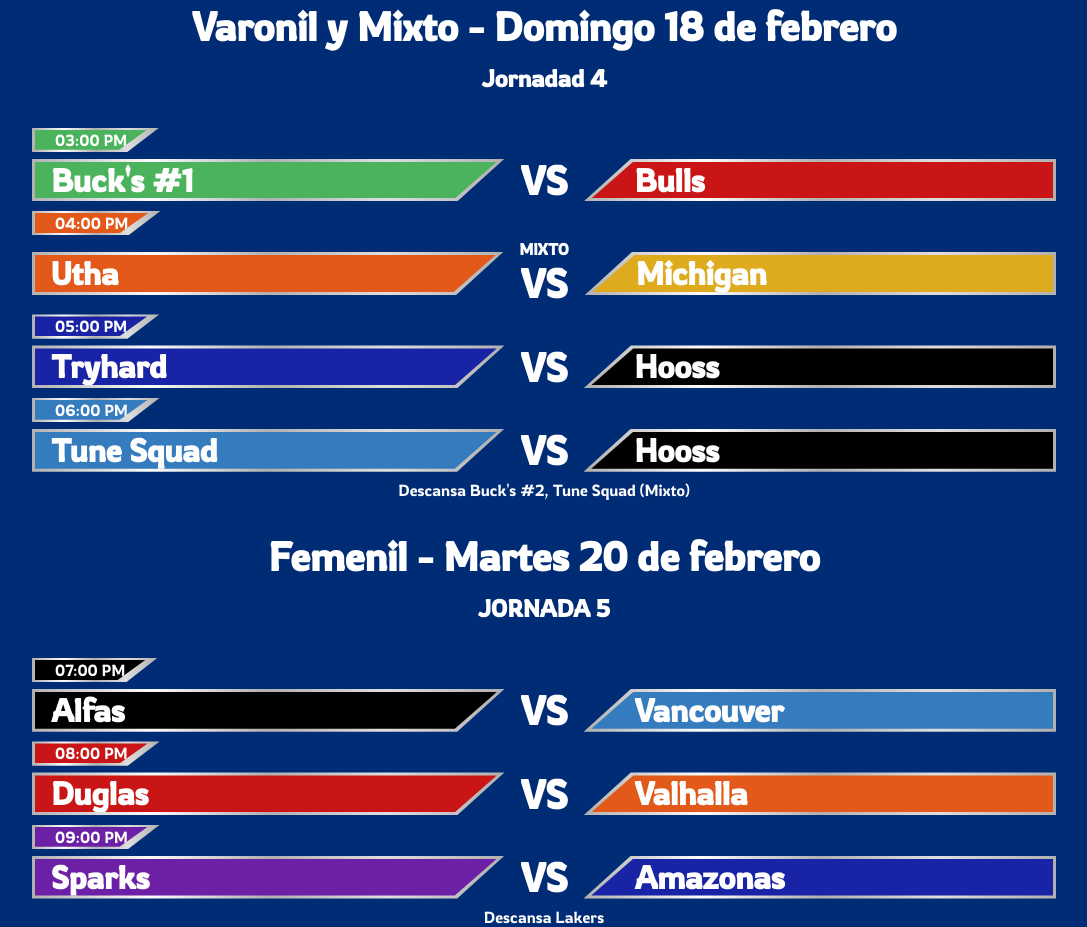
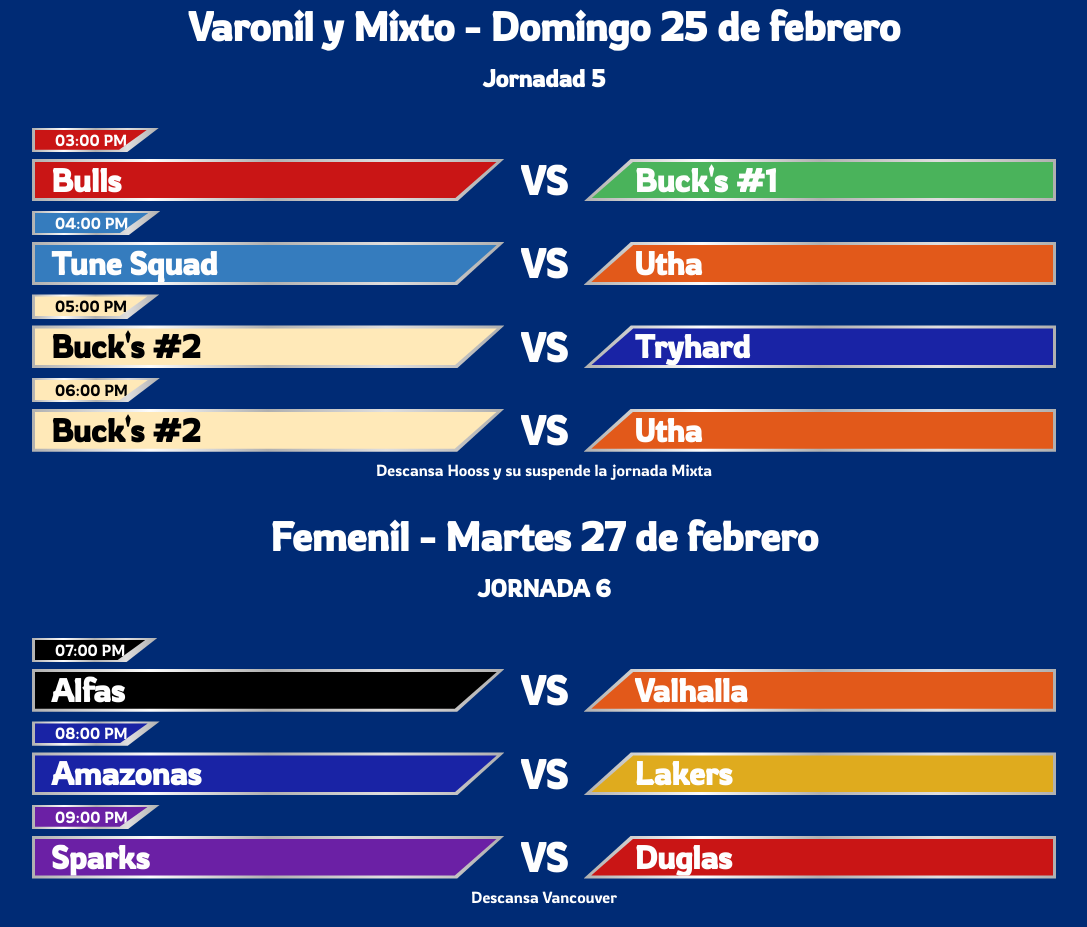
Before and after one commit to sebas-baltor/rol, a plain HTML site: page index.html in a window 1280 px wide. Shown: the part 295-1222 px from the top of the page, without its empty margins (96-1183 px from the left). Drawn offline with Linux system fonts and the light colour scheme.

Commit message:
semana del 22

```diff
--- a/index.html
+++ b/index.html
@@ -27,20 +27,34 @@
     <!-- VARONIL -->
     <div class="content__item">
       <h2 class="content__title">
-        Varonil y Mixto - Domingo 18 de febrero
+        Varonil y Mixto - Domingo 25 de febrero
         <br />
-        <span>Jornadad 4</span>
+        <span>Jornadad 5</span>
       </h2>
       <div class="content__rol">
 
+        <div class="rol__item">
+          <span class="rol__item-date">
+            <span class="bg-red color-white">03:00 PM </span>
+          </span>
+          <div class="rol__item-container">
+            <div class="rol__item-team">
+              <div class="bg-red color-white">Bulls</div>
+            </div>
+            <div class="rol__item-vs color-white">VS</div>
+            <span class="rol__item-team-l">
+              <div class="bg-green color-white">Buck's #1</div>
+            </span>
+          </div>
+        </div>
 
         <div class="rol__item">
           <span class="rol__item-date">
-            <span class="bg-green color-white"> 03:00 PM </span>
+            <span class="bg-cyan color-white"> 04:00 PM </span>
           </span>
           <div class="rol__item-container">
             <div class="rol__item-team">
-              <div class="bg-green color-white">Buck's #1</div>
+              <div class="bg-cyan color-white">Tune Squad</div>
 
             </div>
             <div class="rol__item-vs color-white">
@@ -48,61 +62,48 @@
               VS
             </div>
             <span class="rol__item-team-l">
-              <div class="bg-red color-white">Bulls</div>
+              <div class="bg-orange color-white">Utha</div>
             </span>
           </div>
         </div>
 
         <div class="rol__item">
           <span class="rol__item-date">
-            <span class="bg-orange color-white">04:00 PM</span>
+            <span class="bg-melon color-black">05:00 PM</span>
           </span>
           <div class="rol__item-container">
             <div class="rol__item-team">
-              <div class="bg-orange color-white">Utha</div>
+              <div class="bg-melon color-black">Buck's #2</div>
             </div>
             <div class="rol__item-vs color-white">
-              <span>MIXTO</span>
+              <!-- <span>MIXTO</span> -->
               VS
             </div>
             <span class="rol__item-team-l">
-              <div class="bg-yellow color-white">Michigan</div>
+              <div class="bg-blue color-white">Tryhard</div>
             </span>
           </div>
         </div>
 
         <div class="rol__item">
           <span class="rol__item-date">
-            <span class="bg-blue color-white">05:00 PM</span>
+            <span class="bg-melon color-black">06:00 PM</span>
           </span>
           <div class="rol__item-container">
             <div class="rol__item-team">
-              <div class="bg-blue color-white">Tryhard</div>
+              <div class="bg-melon color-black">Buck's #2</div>
             </div>
             <div class="rol__item-vs color-white">
               <!-- <span>MIXTO</span> -->
               VS
             </div>
             <span class="rol__item-team-l">
-              <div class="bg-black color-white">Hooss</div>
+              <div class="bg-orange color-white">Utha</div>
             </span>
           </div>
         </div>
 
-        <div class="rol__item">
-          <span class="rol__item-date">
-            <span class="bg-cyan color-white">06:00 PM </span>
-          </span>
-          <div class="rol__item-container">
-            <div class="rol__item-team">
-              <div class="bg-cyan color-white">Tune Squad</div>
-            </div>
-            <div class="rol__item-vs color-white">VS</div>
-            <span class="rol__item-team-l">
-              <div class="bg-black color-white">Hooss</div>
-            </span>
-          </div>
-        </div>
+
 
 
         <!-- <div class="rol__item">
@@ -122,7 +123,7 @@
             </span>
           </div>
         </div> -->
-        <div class="color-white">Descansa Buck's #2, Tune Squad (Mixto)</div>
+        <div class="color-white">Descansa Hooss y su suspende la jornada Mixta</div>
 
       </div>
     </div>
@@ -130,9 +131,9 @@
       <!-- FEMENIL -->
       <div class="content__item">
         <h2 class="content__title">
-          Femenil - Martes 20 de febrero
+          Femenil - Martes 27 de febrero
           <br />
-          <span> JORNADA 5 </span>
+          <span> JORNADA 6 </span>
         </h2>
         <div class="content__rol">
 
@@ -146,21 +147,22 @@
               </div>
               <div class="rol__item-vs color-white">VS</div>
               <span class="rol__item-team-l">
-                <div class="bg-cyan color-white">Vancouver</div>
+                <div class="bg-orange color-white">Valhalla</div>
               </span>
             </div>
           </div>
+
           <div class="rol__item">
             <span class="rol__item-date">
-              <span class="bg-red color-white"> 08:00 PM </span>
+              <span class="bg-blue color-white"> 08:00 PM </span>
             </span>
             <div class="rol__item-container">
               <div class="rol__item-team">
-                <div class="bg-red color-white">Duglas</div>
+                <div class="bg-blue color-white">Amazonas</div>
               </div>
               <div class="rol__item-vs color-white">VS</div>
               <span class="rol__item-team-l">
-                <div class="bg-orange color-white">Valhalla</div>
+                <div class="bg-yellow color-white">Lakers</div>
               </span>
             </div>
           </div>
@@ -174,11 +176,11 @@
               </div>
               <div class="rol__item-vs color-white">VS</div>
               <span class="rol__item-team-l">
-                <div class="bg-blue color-white">Amazonas</div>
+                <div class="bg-red color-white">Duglas</div>
               </span>
             </div>
           </div>
-          <div class="color-white">Descansa Lakers</div>
+          <div class="color-white">Descansa Vancouver</div>
         </div>
       </div>
     </main>
--- a/styles.css
+++ b/styles.css
@@ -16,7 +16,11 @@
     --gray: rgb(96, 96, 98);
     --orange: rgb(226, 89, 26);
     --green: rgb(74, 179, 91);
+    --melon: rgb(255, 233, 184);
 
+}
+.bg-melon {
+    background-color: var(--melon);
 }
 .bg-green {
     background-color: var(--green);
```
